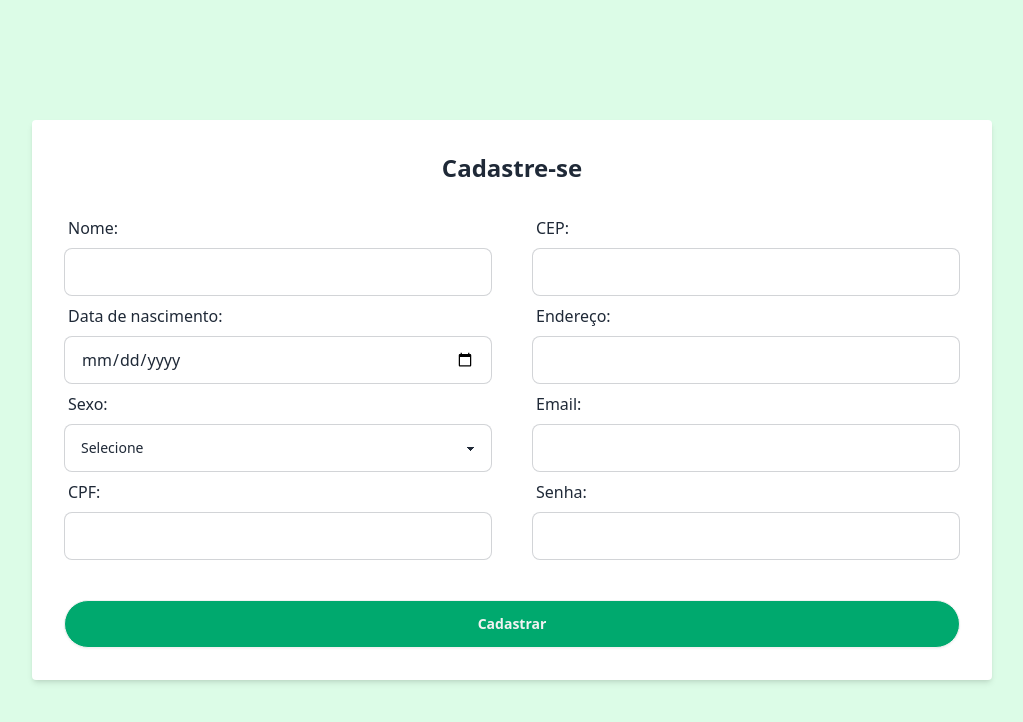
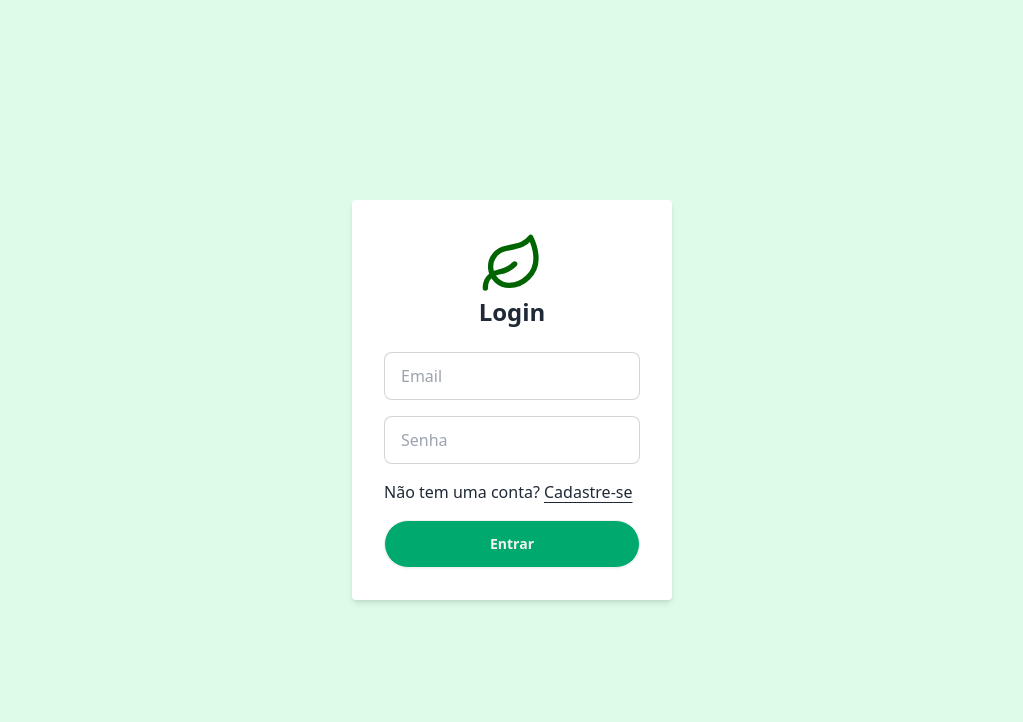
Before and after one commit to Geeobarros/natureza365-FE, a React (Vite) app: page /login in a window 1280 px wide. Shown: the top 722 px of the page, without its empty margins (128-1151 px from the left). Built offline with nearby package versions, Linux system fonts and the light colour scheme.

Commit message:
adição das rotas login e cadastro

```diff
--- a/package.json
+++ b/package.json
@@ -13,7 +13,8 @@
     "lucide-react": "^0.419.0",
     "react": "^18.3.1",
     "react-dom": "^18.3.1",
-    "react-hook-form": "^7.52.1"
+    "react-hook-form": "^7.52.1",
+    "react-router-dom": "^6.26.0"
   },
   "devDependencies": {
     "@types/react": "^18.3.3",
--- a/src/App.jsx
+++ b/src/App.jsx
@@ -1,14 +1,11 @@
 import './App.css'
-import CadastroUsuarios from './pages/Cadastro'
-import Login from './pages/Login'
+import RoutesComponent from './routes/routes'
 
 function App() {
 
   return (
     <>
-    <CadastroUsuarios/>
-
-      {/* <Login/> */}
+      <RoutesComponent/>
     </>
   )
 }
--- a/src/pages/Cadastro/index.jsx
+++ b/src/pages/Cadastro/index.jsx
@@ -1,8 +1,6 @@
-import React from 'react';
 import { useForm } from 'react-hook-form';
-import { Leaf } from 'lucide-react';
 
-export default function CadastroUsuarios() {
+export default function Cadastro() {
   const { register, handleSubmit, formState: { errors } } = useForm();
 
   function onSubmit(data) {
--- a/src/pages/Login/index.jsx
+++ b/src/pages/Login/index.jsx
@@ -1,5 +1,6 @@
 import { useState } from "react";
 import { Leaf } from 'lucide-react'
+import { Link } from "react-router-dom";
 
 
 export default function Login() {
@@ -52,6 +53,8 @@ export default function Login() {
               required
               onChange={(e) => setSenha(e.target.value)}
             />
+
+            <span>Não tem uma conta? <Link className="underline underline-offset-4" to='/cadastro'>Cadastre-se</Link> </span>
             {error && <p className="text-red-500">Username/password incorrect</p>}
             <button className="btn text-base-200 bg-success w-full rounded-full" type="submit">
               Entrar
--- /dev/null
+++ b/src/routes/routes.jsx
@@ -0,0 +1,14 @@
+import { Routes, Route, BrowserRouter as Router } from "react-router-dom";
+import Login  from "../pages/Login";
+import Cadastro from "../pages/Cadastro";
+
+export default function RoutesComponent() {
+    return (
+        <Router>
+            <Routes>
+                <Route path="/login" element={<Login/>} />
+                <Route path="/cadastro" element={<Cadastro/>} />
+            </Routes>
+        </Router>
+    )
+}
```
Also changed, not shown: 1 other file (tests, documents, lock files or other folders).
